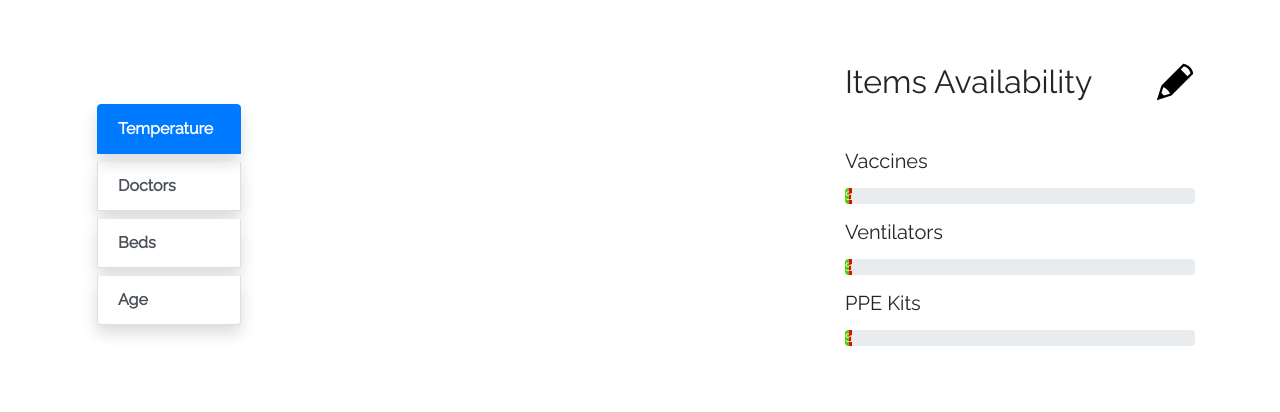
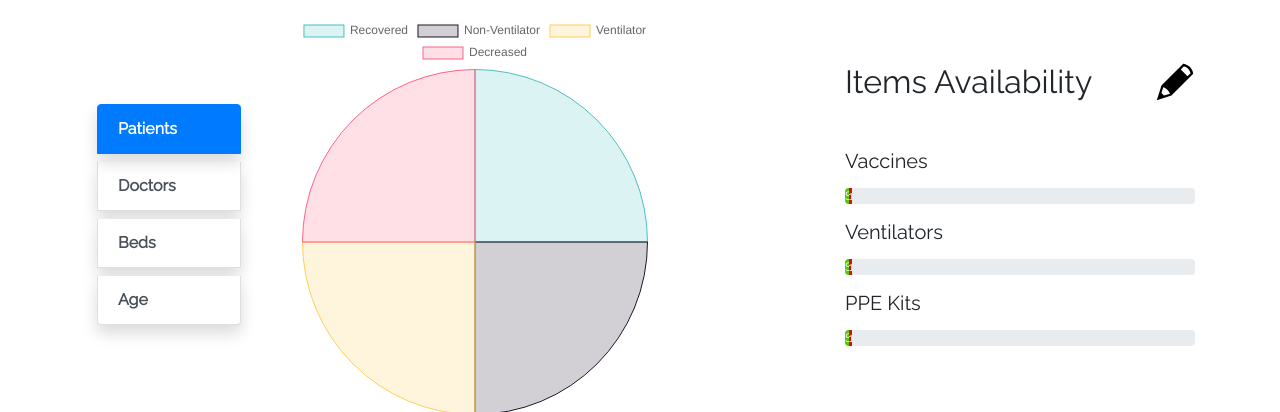
Before and after one commit to Patience-Breakers/Hospital-CMS-for-Covid-19, a Django app: template covidtracker/templates/dashboard.html in a window 1280 px wide. Shown: the part 307-719 px from the top of the page. Run offline with Django 3.2, Linux system fonts and the light colour scheme; the template is opened without the code that fills it: most values are stand-ins (such as "Sample title", 1, 10 or a date in 2020); some libraries are stand-ins or nearby versions.

Commit message:
pie chart is done with main page with patients as first

```diff
--- a/covidtracker/templates/dashboard.html
+++ b/covidtracker/templates/dashboard.html
@@ -72,7 +72,7 @@ Dashboard | The Hospital CMS dedicated for Coronavirus
             <div class="list-group p-2" id="list-tab" role="tablist">
                 <a class="list-group-item shadow m-1 list-group-item-action active" id="list-temp-list"
                     data-bs-toggle="list" href="#list-temperature" role="tab"
-                    aria-controls="temperature"><b>Temperature</b></a>
+                    aria-controls="temperature"><b>Patients</b></a>
 
 
                 <a class="list-group-item shadow m-1 list-group-item-action" id="list-days-list" data-bs-toggle="list"
@@ -154,7 +154,6 @@ Dashboard | The Hospital CMS dedicated for Coronavirus
             });
                     </script>
                 </div>
-
                 <div class="tab-pane fade align-self-center show active" id="list-temperature" role="tabpanel"
                     aria-labelledby="list-temperature-list">
                     <canvas id="myChart2" width="40px" height="40px"></canvas>
@@ -167,40 +166,35 @@ Dashboard | The Hospital CMS dedicated for Coronavirus
                             ctx.canvas.parentNode.style.width = "300px";
                             ctx.canvas.parentNode.style.height = "300px";
                         }
+                        var decreased_patients_count = {{ decreased_patients_count }};
                         var myChart = new Chart(ctx, {
                             type: 'pie',
                             data: {
                                 labels: [
-                                    {% for i in list_keys_temp %}
-                            'Temperature {{i}}°F',
-            {% endfor %}
-
+                                    'Recovered', 'Non-Ventilator', 'Ventilator', 'Decreased'
                                 ],
                                 datasets: [{
                                     label: '# of Votes',
                                     data: [
 
-                                {% for i in list_values_temp %}
-                            {{ i }},
-                        {% endfor %}
+                                        {{ recovered_patients_count }},
+                                {{ non_ventilator_count }},
+                                         {{ ventilator_patients_count }},
+                        decreased_patients_count,
 
 
                                     ],
                         backgroundColor: [
+                            'rgba(75, 192, 192, 0.2)',
+                            'rgba(33, 20, 40, 0.2)',
+                            'rgba(255, 206, 86, 0.2)',
                             'rgba(255, 99, 132, 0.2)',
-                                'rgba(54, 162, 235, 0.2)',
-                                'rgba(255, 206, 86, 0.2)',
-                                'rgba(75, 192, 192, 0.2)',
-                                'rgba(153, 102, 255, 0.2)',
-                                'rgba(255, 159, 64, 0.2)'
                         ],
                             borderColor: [
+                                'rgba(75, 192, 192, 1)',
+                                'rgba(33, 20, 40, 1)',
+                                'rgba(255, 206, 86, 1)',
                                 'rgba(255, 99, 132, 1)',
-                                    'rgba(54, 162, 235, 1)',
-                                    'rgba(255, 206, 86, 1)',
-                                    'rgba(75, 192, 192, 1)',
-                                    'rgba(153, 102, 255, 1)',
-                                    'rgba(255, 159, 64, 1)'
                             ],
                                 borderWidth: 1
                                 }]
```
Also changed, not shown: covidtracker/db.sqlite3. Lines whose indentation alone changed are shown as unchanged.
